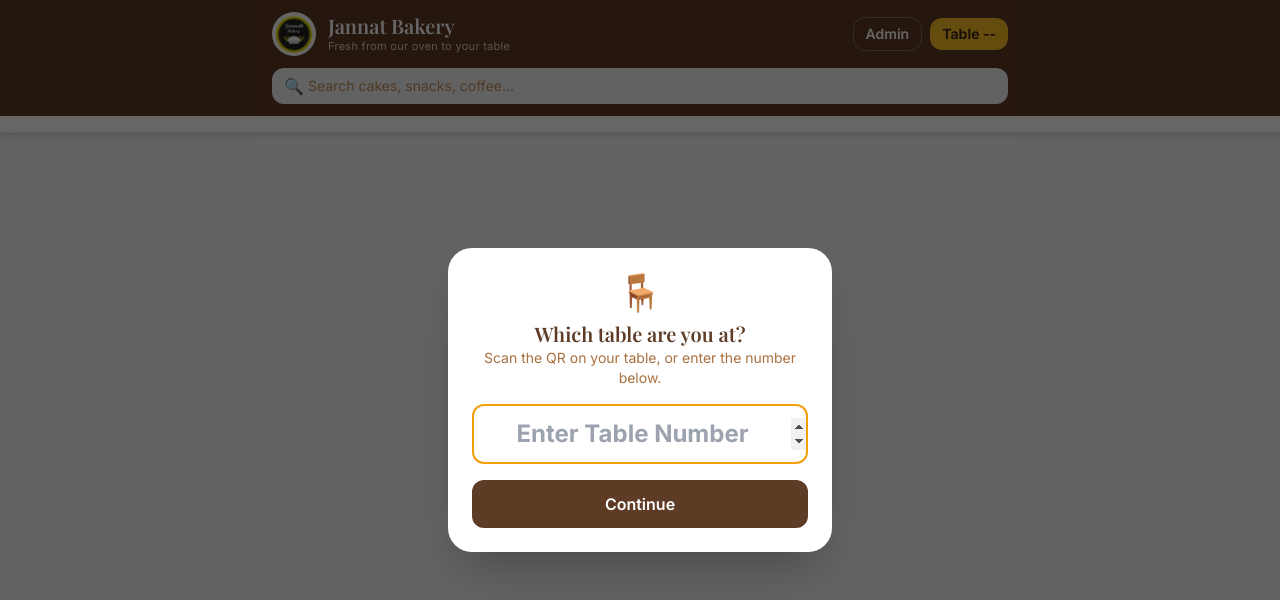
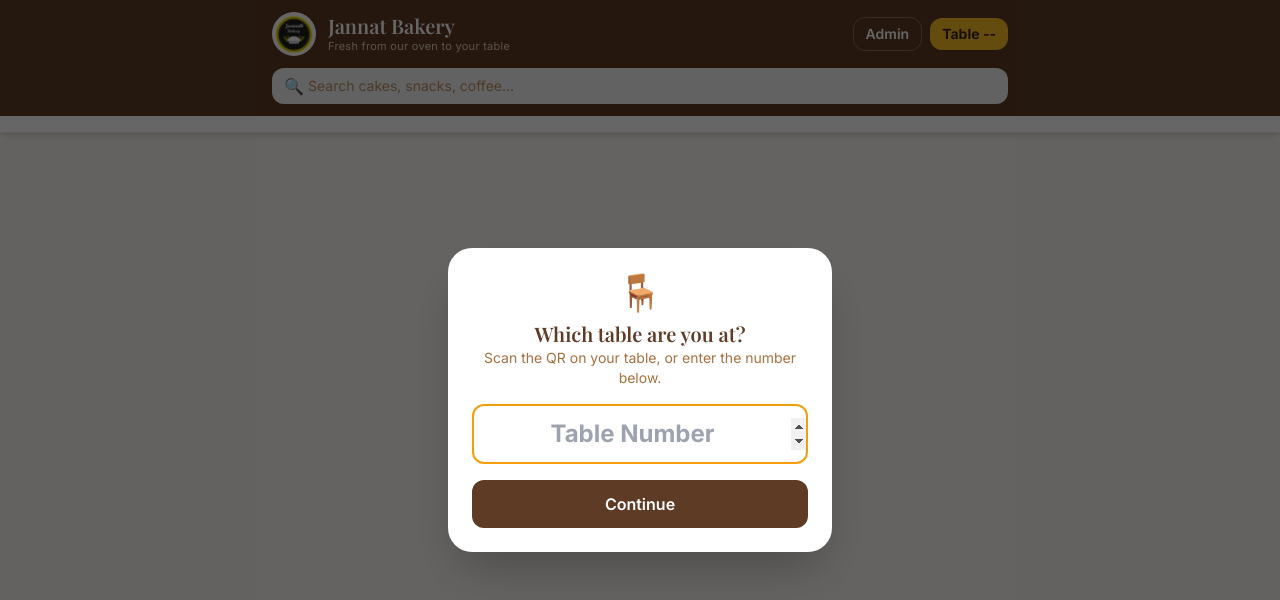
Before and after one commit to asiz4752/jannat-bakery, a plain HTML site: page index.html in a window 1280 px wide. Drawn offline with nearby package versions, Linux system fonts and the light colour scheme; no server answers.

Commit message:
Describe your changes

```diff
--- a/index.html
+++ b/index.html
@@ -110,7 +110,7 @@
       <div class="text-4xl mb-2">🪑</div>
       <h3 class="font-display text-xl text-brand-800">Which table are you at?</h3>
       <p class="text-sm text-brand-500 mb-4">Scan the QR on your table, or enter the number below.</p>
-      <input id="table-input" type="number" min="1" inputmode="numeric" placeholder="Enter Table Number"
+      <input id="table-input" type="number" min="1" inputmode="numeric" placeholder="Table Number"
              class="w-full text-center text-2xl font-bold py-3 rounded-xl border-2 border-brand-200 focus:border-amber-500 focus:outline-none" />
       <button id="table-save" class="btn-press mt-4 w-full bg-brand-800 text-white font-semibold py-3 rounded-xl">Continue</button>
     </div>
```
